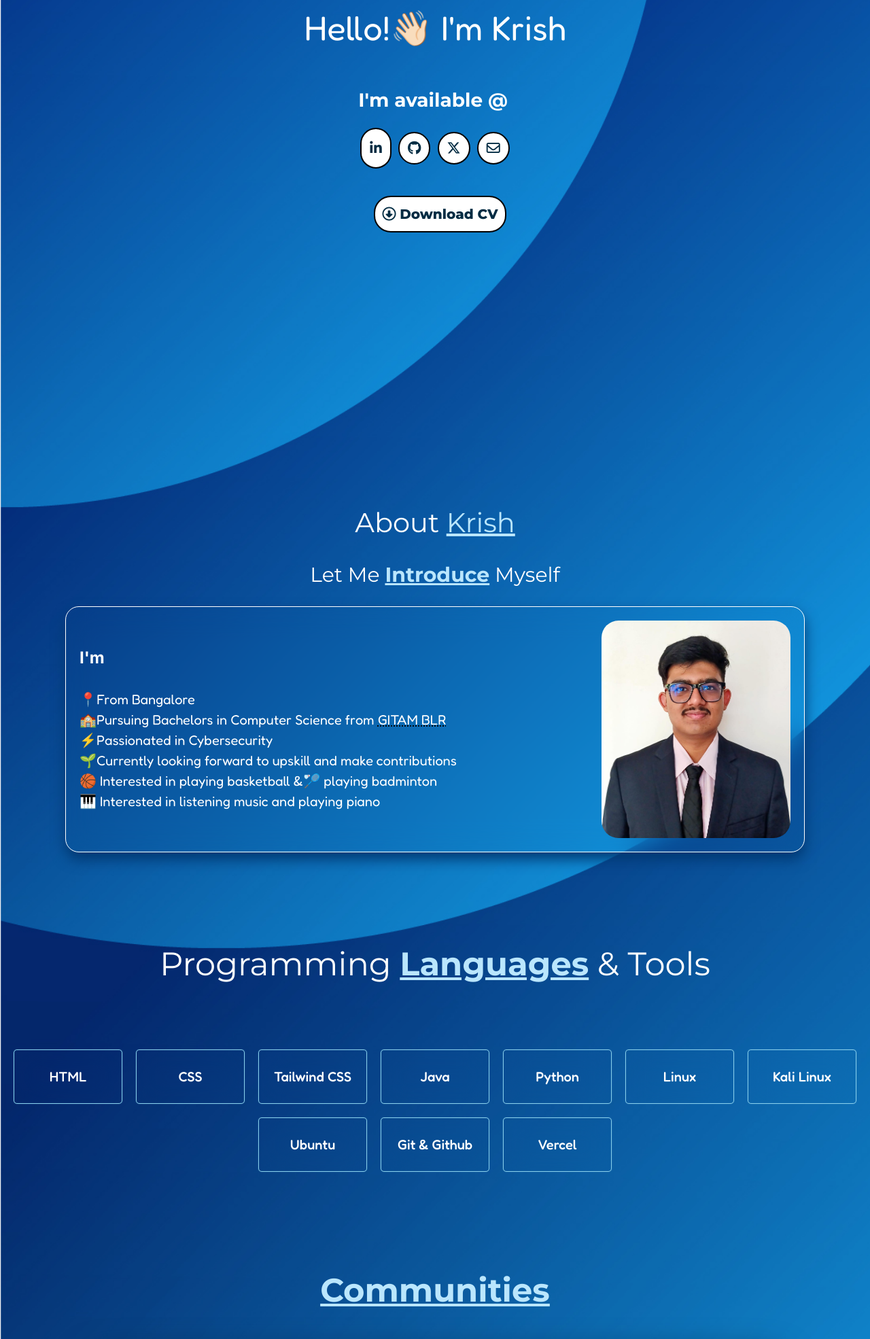
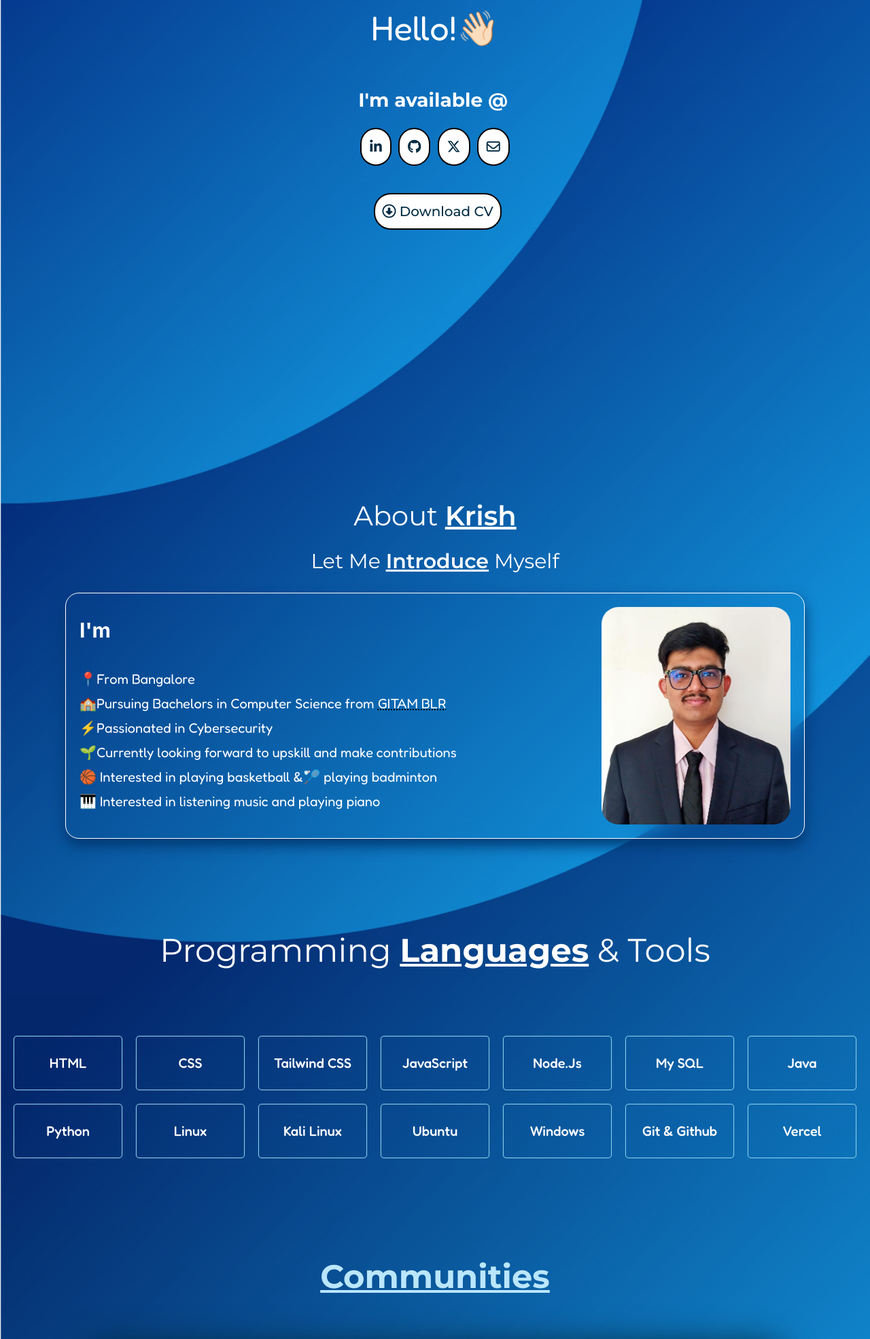
Before and after one commit to playeron1/Krish-Shah, a plain HTML site: page index.html in a window 1280 px wide. Shown: the part 231-2201 px from the top of the page at 68% size. Drawn offline with nearby package versions, Linux system fonts and the light colour scheme.

Commit message:
Updated Ui

```diff
--- a/index.html
+++ b/index.html
@@ -22,37 +22,37 @@
                 <a href="#media"><i class="fa-solid fa-award"></i> Media</a>
                 <a href="#projects"><i class="fa-solid fa-code-fork"></i> Project</b></a>
                 <a href="https://medium.com/@krishnshah2003"><i class="fa-brands fa-medium"></i> Blogs</a>
-                <a href="https://drive.google.com/file/d/1C7aAAUQ8K8aCYQQI6pM61tglcdLFzI6Q/view" target="_main"><i class="fa-solid fa-arrow-down"></i> Resume</a>
+                <a href="https://drive.google.com/file/d/1C7aAAUQ8K8aCYQQI6pM61tglcdLFzI6Q/view" target="_main"><i class="resume fa-solid fa-arrow-down"></i> Resume</a>
                 <button type ="button" onclick="darkfn()" ondblclick="lightmode()" class="darkmode"><i class="fa-regular fa-sun"></i></button>
             </div>
     </div>
     <div class="intro-section" id="intro-section">
       <div class="profile-name" id="home">
-        <h1>Hello!👋🏻 I'm Krish</h1>
+        <h1>Hello!👋🏻</h1>
     </div>
     <br><br>
     <!--<img src="avataaars.png"/><br><br><br>-->
     <div class="social-links">
        <div class="social-content">
         <p> I'm available @  <br> </p>
-        <a href="https://www.linkedin.com/in/krish-shah-cybersecurity/"><i class=" linkedin fa-brands fa-linkedin-in text-2xl hover:text-white hover:bg-blue-600"></i></a>
-        <a href="https://github.com/playeron1"><i class="github fa-brands fa-github text-5xl hover:text-white hover:bg-black"></i></a>
-        <a href="https://x.com/krish_shah10"><i class="twitter fa-brands fa-x-twitter text-5xl hover:text-white hover:bg-black"></i></a>
-        <a href="mailto:krishnimeshshah@gmail.com"><i class=" email fa-regular fa-envelope text-5xl hover:text-white hover:bg-red-700"></i></a>
+        <a href="https://www.linkedin.com/in/krish-shah-cybersecurity/"><i class=" linkedin fa-brands fa-linkedin-in text-xl hover:text-white hover:bg-blue-700"></i></a>
+        <a href="https://github.com/playeron1"><i class="github fa-brands fa-github text-xl hover:text-white hover:bg-black"></i></a>
+        <a href="https://x.com/krish_shah10"><i class="twitter fa-brands fa-x-twitter text-xl hover:text-white hover:bg-black"></i></a>
+        <a href="mailto:krishnimeshshah@gmail.com"><i class=" email fa-regular fa-envelope text-xl hover:text-white hover:bg-red-600"></i></a>
        </div>
     </div>
-    <button class="resume" style="margin-top: 5vh;font-weight: 800;"><a href="https://drive.google.com/file/d/1C7aAAUQ8K8aCYQQI6pM61tglcdLFzI6Q/view"><i class="fa-regular fa-circle-down"></i> Download CV</a></button>
+    <button class="resume" style="margin-top: 5vh;font-weight: 500;"><a href="https://drive.google.com/file/d/1C7aAAUQ8K8aCYQQI6pM61tglcdLFzI6Q/view"><i class="fa-regular fa-circle-down"></i> Download CV</a></button>
     </div>
     <div class="intro">
       <div class="title">
-        <h2 id="about">About <a class="text-sky-200 underline">Krish</a></h2>
+        <h2 id="about" class="text-white text-5xl">About <span class="text-white font-semibold underline">Krish</span></h2>
       </div>
       <div class="intro-text">
-        <br><p class="introduce-myself">Let Me <b class="text-sky-200 underline">Introduce</b> Myself</p><br>
+        <br><p class="introduce-myself" class="text-white">Let Me <span class="text-white underline font-semibold">Introduce</span> Myself</p><br>
         <div class="whoami">
                <div class="whoami-box text-slate-700">
-                <b class="text-white text-2xl">I'm</b><br>
-                 <p class="text-white">
+                <b class="text-white text-3xl text-center">I'm</b><br>
+                 <p class="text-white text-3xl">
                   <br>📍From Bangalore
                  <br>🏫Pursuing Bachelors in Computer Science from <a href="https://www.google.com/maps/place/Gitam+University+Bengaluru/@13.2866479,77.5930016,17z/data=!3m1!4b1!4m6!3m5!1s0x3bae3df04c9efe91:0x74ef0f7e2f81d564!8m2!3d13.2866427!4d77.5955765!16s%2Fg%2F1hjgjmxwt?entry=ttu" class="hover:bg-white hover:text-sky-800 hover:rounded-md">GITAM BLR</a>
                  <br>⚡Passionated in Cybersecurity
@@ -62,13 +62,13 @@
                  </p>
                </div>
               <div class="whoami-img">
-                <img src="pic.jpg" style="height: 25vi; border: 0px solid black;border-radius: 25px;"/>
+                <img src="pic.jpg" style="height: 25vi;border-radius: 25px;"/>
               </div>
         </div>
       </div>
     </div>
         <div class="services" id="skills">
-           <h2> Programming <b class="text-sky-200 underline">Languages</b> & Tools </h2>
+           <h2> Programming <span class="text-white font-bold underline">Languages</span> & Tools </h2>
            <h3></h3>
             <div class="expertise">
                 <div class="box">
@@ -88,6 +88,23 @@
                     <p class=" text-center">Tailwind CSS</p>
                   </div>
               </div>
+
+              <div class="box ">
+                <div class="box-logo">
+                  <p class=" text-center">JavaScript</p>
+                </div>
+            </div>
+
+            <div class="box ">
+              <div class="box-logo">
+                <p class=" text-center">Node.Js</p>
+              </div>
+          </div>
+          <div class="box ">
+            <div class="box-logo">
+              <p class=" text-center">My SQL</p>
+            </div>
+        </div>
 
               <div class="box ">
                 <div class="box-logo">
@@ -117,6 +134,12 @@
                 <p class="text-center">Ubuntu</p>
               </div>
           </div>
+
+          <div class="box ">
+            <div class="box-logo">
+              <p class="text-center">Windows</p>
+            </div>
+        </div>
 
               <div class="box ">
                 <div class="box-logo">
--- a/main.css
+++ b/main.css
@@ -112,11 +112,16 @@ footer p.designed-by{
   margin-right: auto;
 }
 footer p.copyright{
-  margin-left: 80px;
+  margin-left: 40px;
   text-align: center;
 }
 footer .links i{
-  display: none;
+  font-size: 25px;
+  margin-left: 15px;
+  margin-top: 5px;
+  padding: 10px 10px 10px;
+  border-radius: 15px;
+  border: 2px solid white;
 }
 }
 /*Desktop */
```
